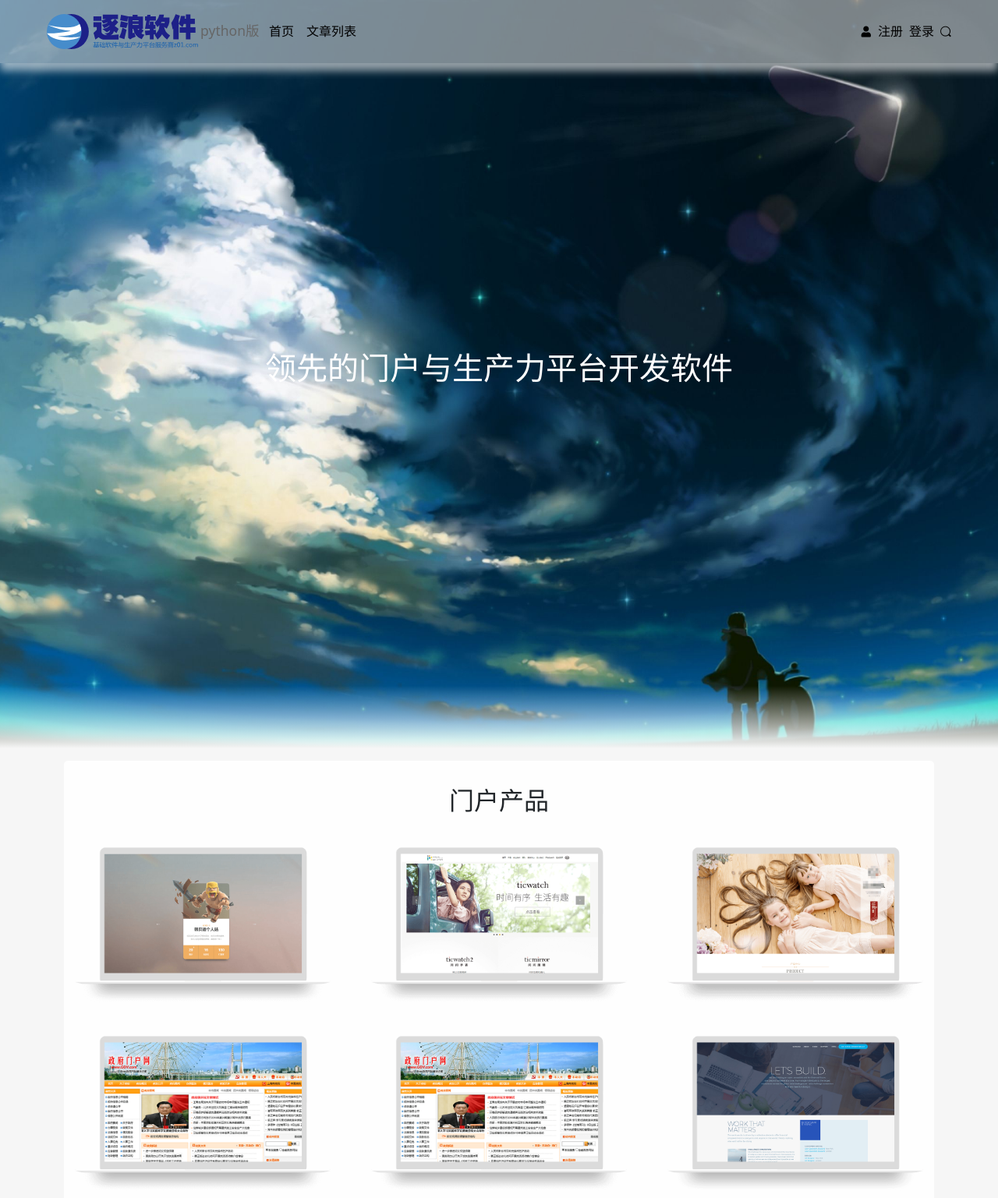
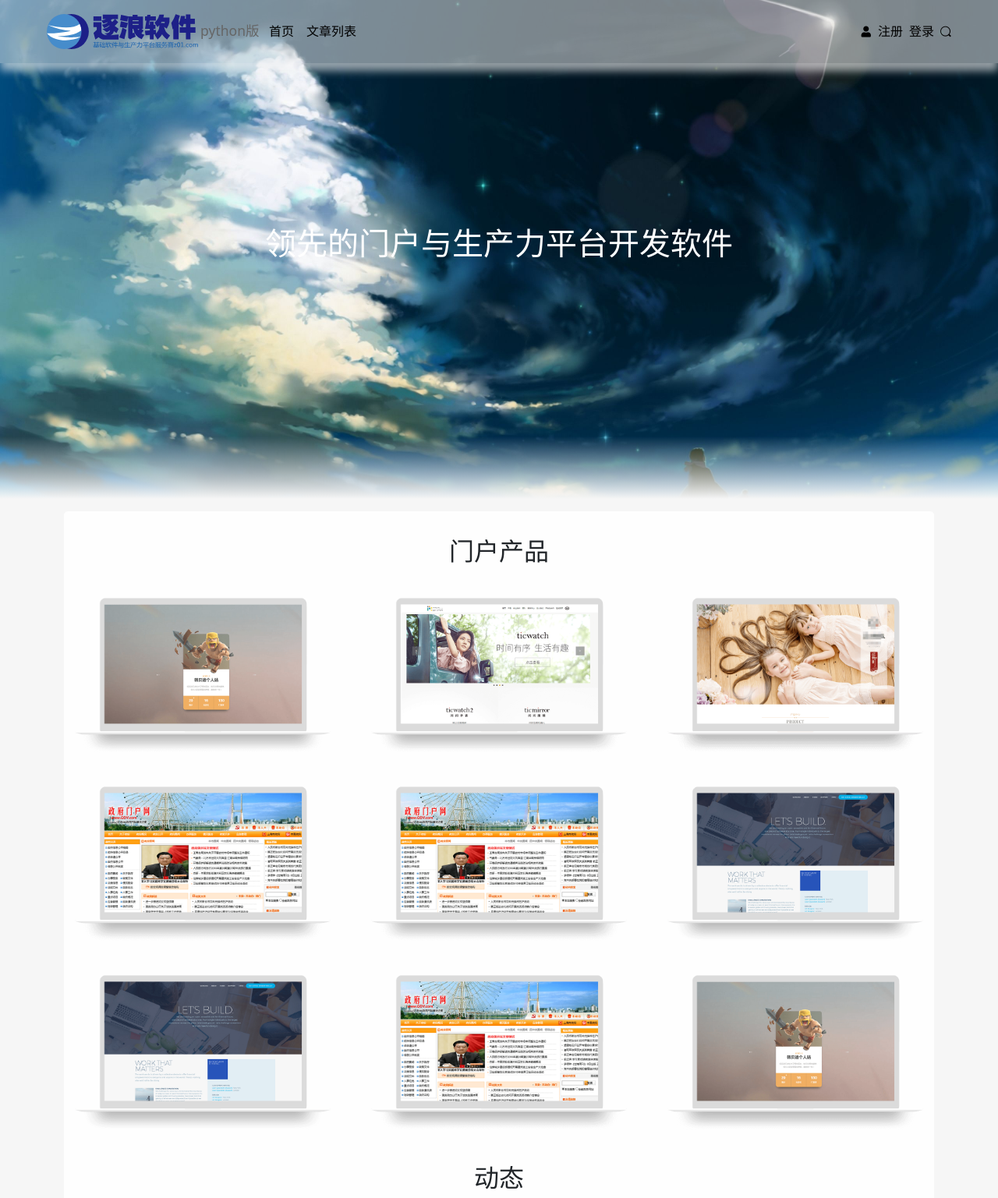
Before and after one commit to zoomla/ZoomlaCMS_python, a Django app: page / in a window 1280 px wide. Shown: the top 1537 px of the page at 78% size. Run offline with Django 3.2, Linux system fonts and the light colour scheme; style sheets or scripts are compiled from the project's sources; some libraries are stand-ins or nearby versions.

```diff
--- a/01-SourceCode/static/css/style.css
+++ b/01-SourceCode/static/css/style.css
@@ -149,7 +149,7 @@ a {
   justify-content: center;
   align-items: center;
   position: relative;
-  height: 60rem;
+  height: 40rem;
   background: url("images/index_bg1.jpg") center no-repeat;
   background-size: cover; }
   .index_banner:after {
--- a/01-SourceCode/static/style.scss
+++ b/01-SourceCode/static/style.scss
@@ -38,7 +38,7 @@ li{margin-left: 0.5rem;}
 
 
 // 首页-banner
-.index_banner{@include dflex; position: relative; height:60rem; background:url("images/index_bg1.jpg") center no-repeat; background-size: cover;
+.index_banner{@include dflex; position: relative; height:40rem; background:url("images/index_bg1.jpg") center no-repeat; background-size: cover;
 &:after{content: ''; width: 100%; height: 5rem; position: absolute; bottom: 0; left: 0; background: linear-gradient(to top, #F6F6F6, transparent);}
 p{font-size:2.5rem; color:#fff;}
 }
```
Also changed, not shown: 02-Interface/HomePage首页.jpg (added), 02-Interface/ManageLogin后台登录.jpg (added), 02-Interface/Manage后台.jpg (added), README.md.
